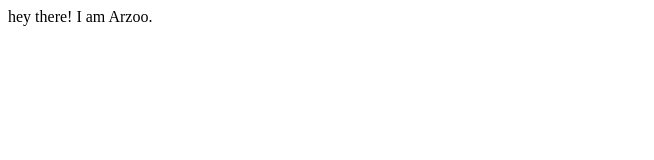
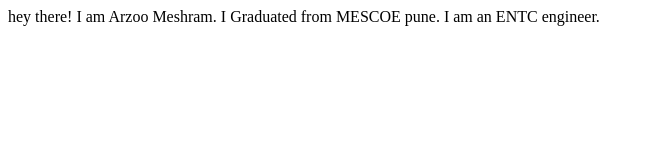
Before and after one commit to Arzoo24/arzoo-first-demo, a plain HTML site: page index.html in a window 1280 px wide. Shown: the whole page, without its empty margins (0-654 px from the left). Drawn offline with Linux system fonts and the light colour scheme.

```diff
--- a/index.html
+++ b/index.html
@@ -6,6 +6,6 @@
     <title>MY site</title>
 </head>
 <body>
-    hey there! I am Arzoo.
+    hey there! I am Arzoo Meshram. I Graduated from MESCOE pune. I am an ENTC engineer.
 </body>
 </html>
```
